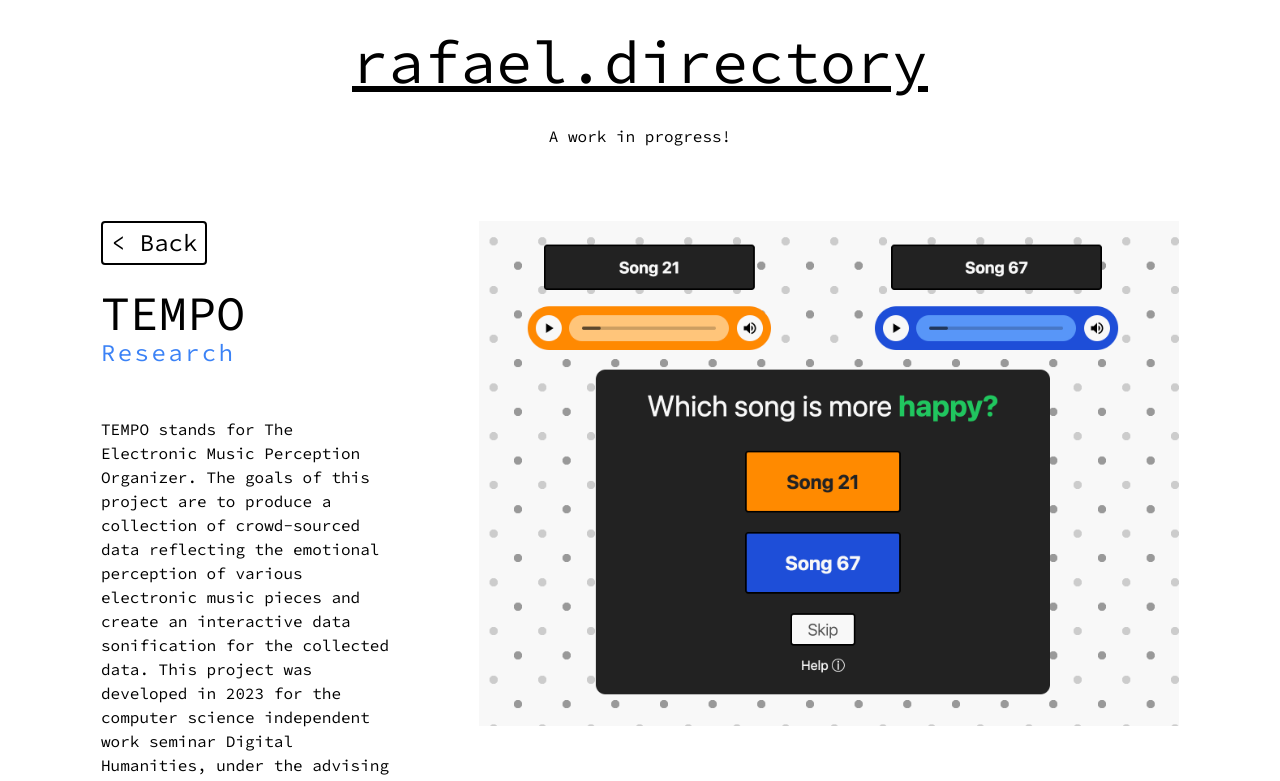
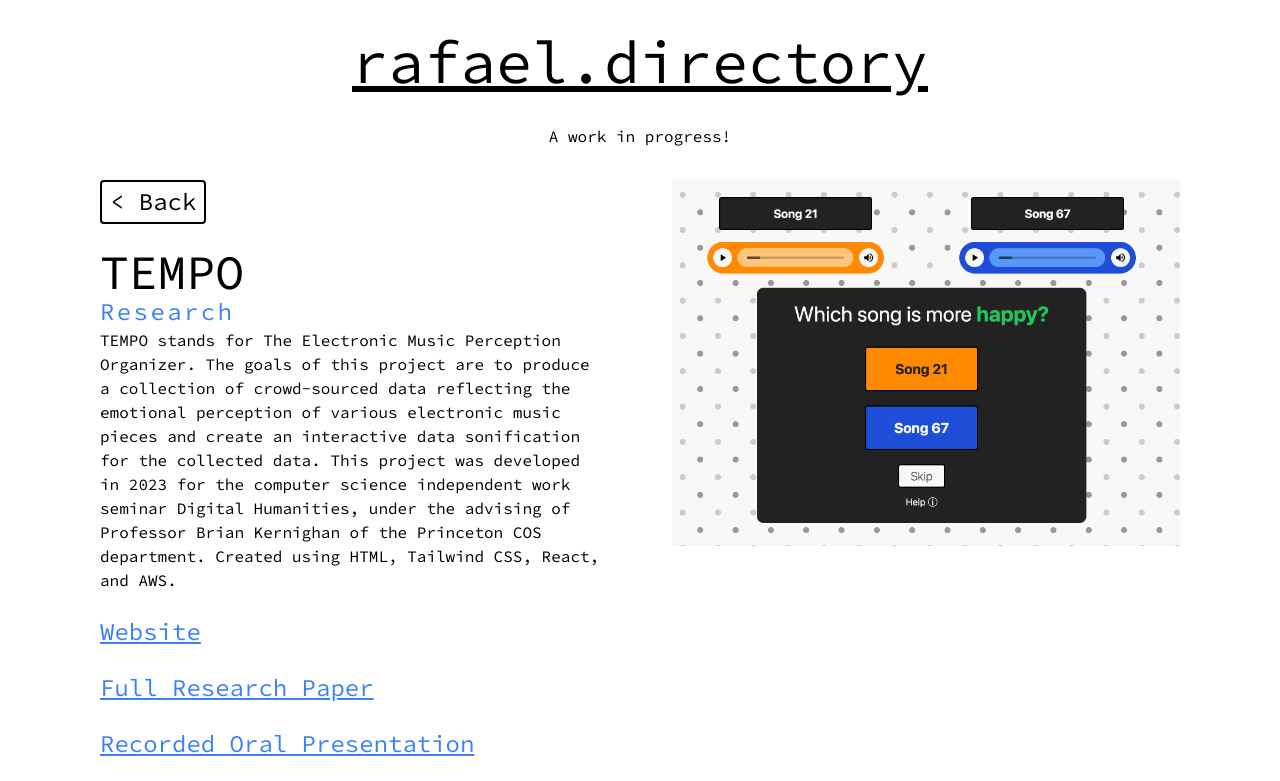
Before and after one commit to racollado/portfolio, a React (Vite) app: page /tempo in a window 1280 px wide. Shown: the top 781 px of the page. Built offline with nearby package versions, Linux system fonts and the light colour scheme.

Commit message:
Mobile layout

```diff
--- a/src/ProjectPage.jsx
+++ b/src/ProjectPage.jsx
@@ -17,15 +17,16 @@ export default function ProjectPage({ project, setPage, hasSubdirectory }) {
   }
 
   return (
-    <div className="px-[100px] pt-10">
-      <table>
-        <tbody>
-          <tr className="align-top">
-            <td className="pr-20">
+    <div className="sm:px-8 md:px-[100px]">
+      <div className="md:w-[50%] md:float-left md:pr-8 pb-10">
         <button
           type="button"
           className="border-black border-2 p-1 px-2 text-2xl rounded hover:bg-gray-200 transition-colors font-scp"
-                onClick={hasSubdirectory ? () => location.href = 'https://rafael.directory' : () => setPage("home")}
+          onClick={
+            hasSubdirectory
+              ? () => (location.href = "https://rafael.directory")
+              : () => setPage("home")
+          }
         >{`< Back`}</button>
         <br />
         <br />
@@ -33,21 +34,21 @@ export default function ProjectPage({ project, setPage, hasSubdirectory }) {
         <h2 className="tracking-widest text-2xl title-font font-medium text-blue-500 mb-1m font-scp">
           {project.category}
         </h2>
-              <br />
-              <br />
-              <p className="font-scp whitespace-pre-line">{project.long}</p>
-              {projectLinks}
-            </td>
-            <td>
         <img
           src={project.image}
           alt="gallery"
-                className="min-w-[500px] max-w-[700px]"
+          className="md:hidden max-w-[100%] py-4"
         />
-            </td>
-          </tr>
-        </tbody>
-      </table>
+        <p className="font-scp whitespace-pre-line">{project.long}</p>
+        {projectLinks}
+      </div>
+      <div className="sm:hidden md:block md:w-[50%] md:float-left md:pl-8">
+        <img
+          src={project.image}
+          alt="gallery"
+          className="max-w-[100%]"
+        />
+      </div>
     </div>
   );
 }
--- a/src/Projects.jsx
+++ b/src/Projects.jsx
@@ -4,7 +4,7 @@ export default function Projects({ setPage, setProject }) {
   return (
     <div className="flex flex-wrap -m-4 px-10">
       {projects.map((project) => (
-        <a key={project.title} className="sm:w-1/2 lg:w-1/3 p-4">
+        <a key={project.title} className="min-w-[100%] sm:min-w-0 sm:w-1/2 lg:w-1/3 p-4">
           <div
             className="flex relative h-96 cursor-pointer"
             onClick={() => {
--- a/tailwind.config.js
+++ b/tailwind.config.js
@@ -5,6 +5,22 @@ export default {
     "./src/**/*.{js,ts,jsx,tsx}",
   ],
   theme: {
+    screens: {
+      'sm': '640px',
+      // => @media (min-width: 640px) { ... }
+
+      'md': '768px',
+      // => @media (min-width: 768px) { ... }
+
+      'lg': '1024px',
+      // => @media (min-width: 1024px) { ... }
+
+      'xl': '1280px',
+      // => @media (min-width: 1280px) { ... }
+
+      '2xl': '1536px',
+      // => @media (min-width: 1536px) { ... }
+    },
     extend: {
       fontFamily: {
         'scp': ['Source Code Pro']
```
Lines whose indentation alone changed are shown as unchanged.
